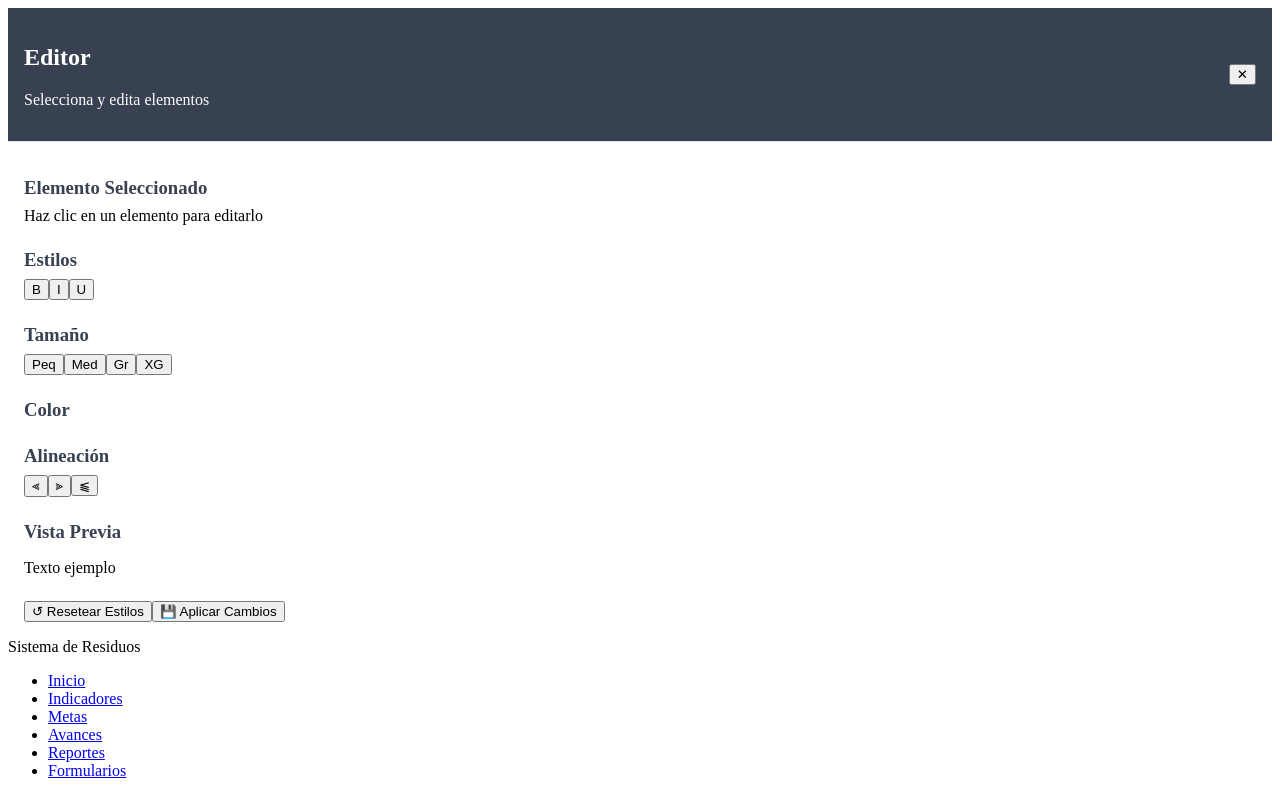
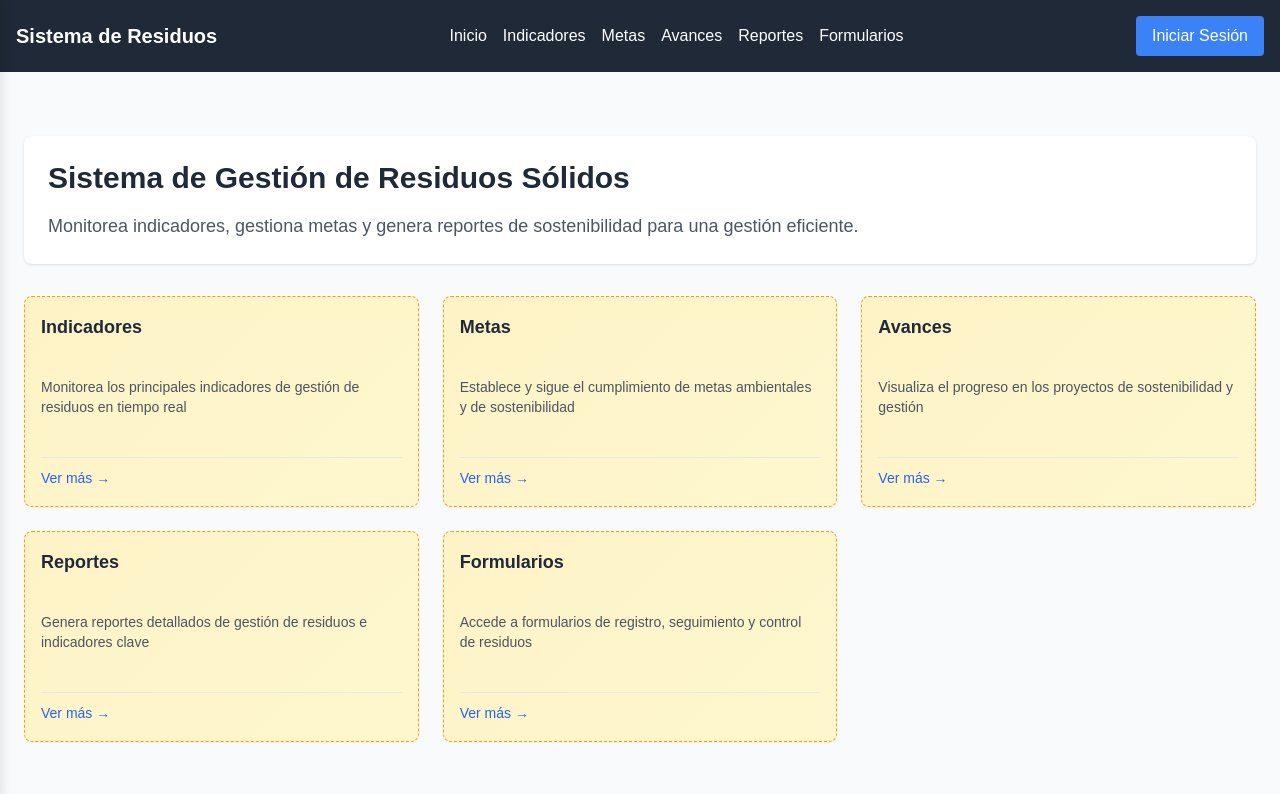
Before and after one commit to Carlostavo/new, a Next.js app: page / in a window 1280 px wide. Shown: the top 794 px of the page. Built offline with nearby package versions, Linux system fonts and the light colour scheme; no server answers.

Commit message:
Update globals.css

```diff
--- a/styles/globals.css
+++ b/styles/globals.css
@@ -1,258 +1,335 @@
-/* Agrega al final de globals.css */
+@tailwind base;
+@tailwind components;
+@tailwind utilities;
 
-/* Estilos para el modo edición */
-.edit-mode-active {
-  cursor: default;
+/* Personalización */
+body {
+  background: #f9fafb;
+  font-family: Arial, sans-serif;
 }
 
-.smooth-transition {
-  transition: all 0.3s ease;
+/* Animaciones para loading */
+@keyframes spin {
+  0% { transform: rotate(0deg); }
+  100% { transform: rotate(360deg); }
 }
 
-.edit-hover:hover {
-  outline: 2px dashed #3b82f6;
-  outline-offset: 2px;
+.animate-spin {
+  animation: spin 1s linear infinite;
 }
 
-/* Estilos para elementos editables */
-.editable-element {
-  position: relative;
-  cursor: text;
+/* Estilos para limitar líneas de texto y contener contenido */
+.line-clamp-2 {
+  display: -webkit-box;
+  -webkit-line-clamp: 2;
+  -webkit-box-orient: vertical;
+  overflow: hidden;
 }
 
-.editable-element.edit-ready:hover::before {
-  content: "✏️";
-  position: absolute;
-  top: -5px;
-  right: -5px;
-  background: #3b82f6;
-  color: white;
-  padding: 2px 6px;
-  border-radius: 4px;
-  font-size: 12px;
-  z-index: 10;
+.line-clamp-3 {
+  display: -webkit-box;
+  -webkit-line-clamp: 3;
+  -webkit-box-orient: vertical;
+  overflow: hidden;
 }
 
-.editable-element.editing {
-  outline: 2px solid #3b82f6;
-  outline-offset: 2px;
-  border-radius: 4px;
+/* Asegurar que el texto nunca se salga */
+.text-contain {
+  overflow-wrap: break-word;
+  word-wrap: break-word;
+  word-break: break-word;
+  hyphens: auto;
+  max-width: 100%;
 }
 
-/* Botones de edición */
-.edit-actions {
-  position: absolute;
-  top: -10px;
-  right: -10px;
-  display: flex;
-  gap: 2px;
-  z-index: 20;
+/* Para inputs y textareas */
+.contain-text {
+  max-width: 100%;
+  box-sizing: border-box;
+  overflow-wrap: break-word;
+  word-break: break-word;
 }
 
-.edit-btn {
-  background: #3b82f6;
-  color: white;
-  border: none;
-  padding: 4px 8px;
-  border-radius: 4px;
-  font-size: 12px;
-  cursor: pointer;
-  transition: background 0.2s;
+/* Layout principal con panel lateral */
+.app-container {
+  display: flex;
+  min-height: 100vh;
 }
 
-.edit-btn:hover {
-  background: #2563eb;
+.main-content {
+  flex: 1;
+  transition: margin-left 0.3s ease;
 }
 
-.edit-btn-save {
-  background: #10b981;
+.main-content.with-panel {
+  margin-left: 320px;
 }
 
-.edit-btn-save:hover {
-  background: #059669;
+/* Panel lateral de edición compacto */
+.edit-panel-sidebar {
+  position: fixed;
+  top: 0;
+  left: -320px;
+  width: 320px;
+  height: 100vh;
+  background: white;
+  box-shadow: 2px 0 10px rgba(0, 0, 0, 0.1);
+  z-index: 1000;
+  transition: left 0.3s cubic-bezier(0.4, 0, 0.2, 1);
+  overflow-y: auto;
 }
 
-.edit-btn-cancel {
-  background: #ef4444;
-}
-
-.edit-btn-cancel:hover {
-  background: #dc2626;
-}
-
-/* Panel de edición */
-.edit-panel-overlay {
-  position: fixed;
-  top: 0;
+.edit-panel-sidebar.open {
   left: 0;
-  right: 0;
-  bottom: 0;
-  background: rgba(0, 0, 0, 0.5);
-  z-index: 1000;
-  opacity: 0;
-  pointer-events: none;
-  transition: opacity 0.3s;
-}
-
-.edit-panel-overlay.open {
-  opacity: 1;
-  pointer-events: all;
-}
-
-.edit-panel {
-  position: fixed;
-  top: 0;
-  right: -400px;
-  width: 380px;
-  height: 100vh;
-  background: white;
-  box-shadow: -2px 0 10px rgba(0, 0, 0, 0.1);
-  z-index: 1001;
-  transition: right 0.3s;
-  display: flex;
-  flex-direction: column;
-}
-
-.edit-panel.open {
-  right: 0;
 }
 
 .edit-panel-header {
-  padding: 1rem;
-  border-bottom: 1px solid #e5e7eb;
+  background: linear-gradient(135deg, #3b82f6, #1d4ed8);
+  color: white;
+  padding: 20px;
   display: flex;
   justify-content: space-between;
   align-items: center;
-  background: #374151;
-  color: white;
+  border-bottom: 1px solid #e5e7eb;
 }
 
 .edit-panel-content {
-  flex: 1;
-  overflow-y: auto;
-  padding: 1rem;
+  padding: 20px;
 }
 
 .edit-panel-section {
-  margin-bottom: 1.5rem;
+  margin-bottom: 20px;
 }
 
 .edit-panel-section h3 {
+  font-size: 12px;
   font-weight: 600;
-  margin-bottom: 0.5rem;
   color: #374151;
+  margin-bottom: 8px;
+  text-transform: uppercase;
+  letter-spacing: 0.5px;
 }
 
-/* Controles de estilo */
-.style-controls {
+/* Controles compactos */
+.compact-controls {
   display: grid;
-  grid-template-columns: repeat(3, 1fr);
-  gap: 0.5rem;
+  gap: 8px;
 }
 
-.style-button {
+.compact-button {
   display: flex;
-  flex-direction: column;
   align-items: center;
-  padding: 0.5rem;
-  border: 1px solid #d1d5db;
-  border-radius: 0.375rem;
+  gap: 8px;
+  padding: 8px 10px;
+  border: 1px solid #e5e7eb;
+  border-radius: 6px;
   background: white;
   cursor: pointer;
-  transition: all 0.2s;
+  transition: all 0.2s ease;
+  font-size: 12px;
 }
 
-.style-button.active {
+.compact-button:hover {
+  border-color: #3b82f6;
+  background: #f8fafc;
+}
+
+.compact-button.active {
+  border-color: #3b82f6;
+  background: #eff6ff;
+  color: #1d4ed8;
+}
+
+.color-palette-compact {
+  display: grid;
+  grid-template-columns: repeat(6, 1fr);
+  gap: 6px;
+}
+
+.color-option-compact {
+  width: 24px;
+  height: 24px;
+  border-radius: 4px;
+  cursor: pointer;
+  border: 2px solid transparent;
+  transition: all 0.2s ease;
+}
+
+.color-option-compact:hover {
+  transform: scale(1.1);
+}
+
+.color-option-compact.active {
+  border-color: #1f2937;
+  transform: scale(1.1);
+}
+
+.font-size-controls-compact {
+  display: grid;
+  grid-template-columns: repeat(2, 1fr);
+  gap: 6px;
+}
+
+.font-size-btn-compact {
+  padding: 6px 8px;
+  border: 1px solid #e5e7eb;
+  border-radius: 4px;
+  background: white;
+  cursor: pointer;
+  transition: all 0.2s ease;
+  font-size: 11px;
+  text-align: center;
+}
+
+.font-size-btn-compact:hover {
+  border-color: #3b82f6;
+}
+
+.font-size-btn-compact.active {
   background: #3b82f6;
   color: white;
   border-color: #3b82f6;
 }
 
-.font-size-controls,
-.text-align-controls {
+.text-align-controls-compact {
   display: grid;
-  grid-template-columns: repeat(2, 1fr);
-  gap: 0.5rem;
+  grid-template-columns: repeat(3, 1fr);
+  gap: 6px;
 }
 
-.font-size-btn,
-.text-align-btn {
-  padding: 0.5rem;
-  border: 1px solid #d1d5db;
-  border-radius: 0.375rem;
+.text-align-btn-compact {
+  padding: 8px;
+  border: 1px solid #e5e7eb;
+  border-radius: 4px;
   background: white;
   cursor: pointer;
-  transition: all 0.2s;
+  display: flex;
+  align-items: center;
+  justify-content: center;
+  transition: all 0.2s ease;
+  font-size: 12px;
 }
 
-.font-size-btn.active,
-.text-align-btn.active {
+.text-align-btn-compact:hover {
+  border-color: #3b82f6;
+}
+
+.text-align-btn-compact.active {
   background: #3b82f6;
   color: white;
   border-color: #3b82f6;
 }
 
-.color-palette {
-  display: grid;
-  grid-template-columns: repeat(5, 1fr);
-  gap: 0.5rem;
+/* Elementos seleccionables */
+.selectable-element {
+  transition: all 0.3s ease;
+  position: relative;
 }
 
-.color-option {
-  width: 100%;
-  aspect-ratio: 1;
-  border: 2px solid #d1d5db;
-  border-radius: 0.375rem;
-  cursor: pointer;
-  transition: transform 0.2s;
+.selectable-element.selected {
+  background: linear-gradient(135deg, #dbeafe, #eff6ff) !important;
+  border: 2px solid #3b82f6 !important;
+  box-shadow: 0 0 0 3px rgba(59, 130, 246, 0.1) !important;
+  z-index: 10;
 }
 
-.color-option.active {
-  border-color: #3b82f6;
-  transform: scale(1.1);
+.selectable-element.selected::before {
+  content: "✓ Seleccionado";
+  position: absolute;
+  top: -8px;
+  right: -8px;
+  background: #3b82f6;
+  color: white;
+  padding: 2px 6px;
+  border-radius: 8px;
+  font-size: 9px;
+  font-weight: bold;
+  z-index: 11;
 }
 
-.advanced-text-controls {
-  display: grid;
-  grid-template-columns: repeat(2, 1fr);
-  gap: 0.5rem;
+.selectable-element.highlighted {
+  background: linear-gradient(135deg, #fef3c7, #fef7cd) !important;
+  border: 1px dashed #f59e0b !important;
 }
 
-.advanced-btn {
-  display: flex;
-  flex-direction: column;
-  align-items: center;
-  padding: 0.75rem;
-  border: 1px solid #d1d5db;
-  border-radius: 0.375rem;
-  background: white;
+/* Estados de edición */
+.editing-mode .selectable-element {
   cursor: pointer;
-  transition: all 0.2s;
 }
 
-.advanced-btn:hover {
-  background: #f3f4f6;
+.editing-mode .selectable-element:hover {
+  background: linear-gradient(135deg, #f0f9ff, #e0f2fe);
+  border-color: #3b82f6;
+  transform: translateY(-1px);
 }
 
-/* Botón flotante */
-.edit-panel-toggle {
-  position: fixed;
-  bottom: 2rem;
-  right: 2rem;
-  width: 60px;
-  height: 60px;
-  border-radius: 50%;
-  background: #3b82f6;
-  color: white;
-  border: none;
-  font-size: 1.5rem;
-  cursor: pointer;
-  box-shadow: 0 4px 12px rgba(59, 130, 246, 0.3);
-  z-index: 999;
-  transition: all 0.3s;
+/* Botones de acción */
+.action-buttons {
+  display: grid;
+  gap: 8px;
+  margin-top: 20px;
 }
 
-.edit-panel-toggle:hover {
-  background: #2563eb;
-  transform: scale(1.1);
+.action-btn {
+  padding: 10px;
+  border: none;
+  border-radius: 6px;
+  font-size: 12px;
+  font-weight: 600;
+  cursor: pointer;
+  transition: all 0.2s ease;
 }
+
+.action-btn-primary {
+  background: linear-gradient(135deg, #10b981, #059669);
+  color: white;
+}
+
+.action-btn-primary:hover {
+  background: linear-gradient(135deg, #059669, #047857);
+  transform: translateY(-1px);
+}
+
+.action-btn-secondary {
+  background: #6b7280;
+  color: white;
+}
+
+.action-btn-secondary:hover {
+  background: #4b5563;
+  transform: translateY(-1px);
+}
+
+/* Vista previa compacta */
+.preview-compact {
+  padding: 12px;
+  border: 1px solid #e5e7eb;
+  border-radius: 6px;
+  background: #f9fafb;
+  font-size: 11px;
+  min-height: 40px;
+}
+
+/* Indicador de modo edición */
+.edit-mode-indicator {
+  position: fixed;
+  bottom: 20px;
+  left: 340px;
+  background: linear-gradient(135deg, #10b981, #059669);
+  color: white;
+  padding: 6px 12px;
+  border-radius: 16px;
+  font-size: 11px;
+  font-weight: 600;
+  z-index: 1000;
+  box-shadow: 0 4px 12px rgba(16, 185, 129, 0.3);
+  transition: left 0.3s ease;
+}
+
+.edit-mode-indicator.with-panel {
+  left: 340px;
+}
+
+.edit-mode-indicator.without-panel {
+  left: 20px;
+}
```
